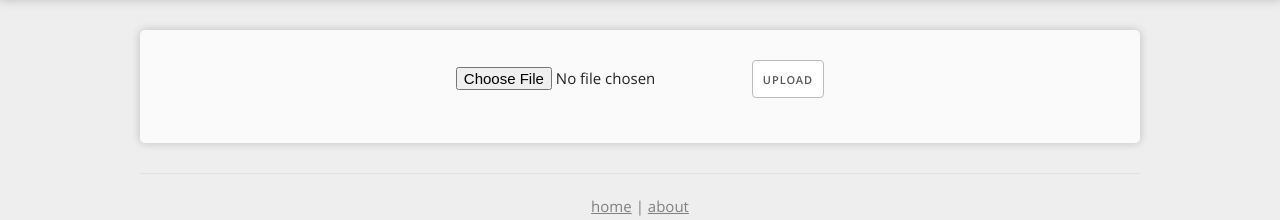
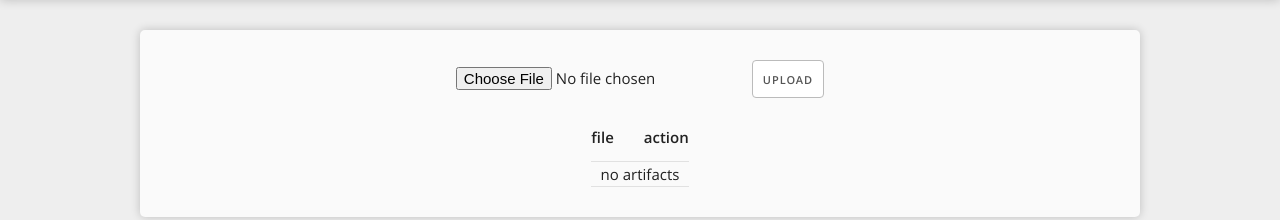
Before and after one commit to practisec/pwnedhub, a Python web app: template pwnedhub/templates/artifacts.html in a window 1280 px wide. Shown: the part 49-269 px from the top of the page. Run offline with Jinja, Linux system fonts and the light colour scheme; the template is opened without the code that fills it, so the values that code supplies are empty.

Commit message:
Fixed the bottom margin inconsistency in the messages and artifacts pages.

```diff
--- a/pwnedhub/static/pwnedhub.css
+++ b/pwnedhub/static/pwnedhub.css
@@ -347,6 +347,11 @@ section {
     display: inline;
 }
 
+.artifacts td {
+    padding-top: 0;
+    padding-bottom: 0;
+}
+
 .output {
     position: relative;
     min-height: 40rem;
--- a/pwnedhub/templates/artifacts.html
+++ b/pwnedhub/templates/artifacts.html
@@ -8,7 +8,6 @@
             </form>
         </div>
     </div>
-    {% if artifacts|length > 0 %}
     <div class="row">
         <div class="u-full-width center-content artifacts">
             <table class="center">
@@ -16,6 +15,7 @@
                     <tr><th>file</th><th>action</th></tr>
                 </thead>
                 <tbody>
+                {% if artifacts|length > 0 %}
                 {% for artifact in artifacts %}
                     <tr>
                         <td>{{ artifact }}</td>
@@ -31,9 +31,11 @@
                         </td>
                     </tr>
                 {% endfor %}
+                {% else %}
+                    <tr><td colspan="2" class="center-content">no artifacts</td></tr>
+                {% endif %}
                 </tbody>
             </table>
         </div>
     </div>
-    {% endif %}
 {% endblock %}
```
Also changed, not shown: pwnedhub/templates/messages.html (+6 -2 lines).
